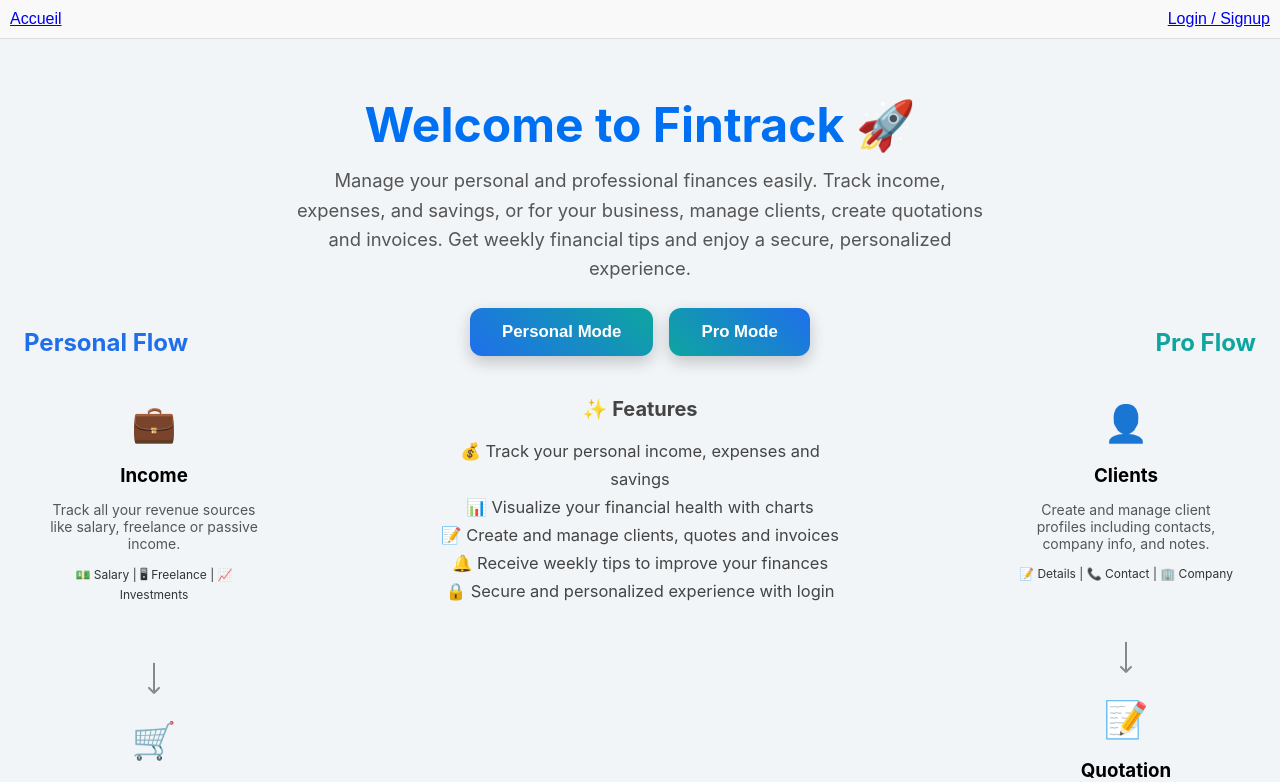
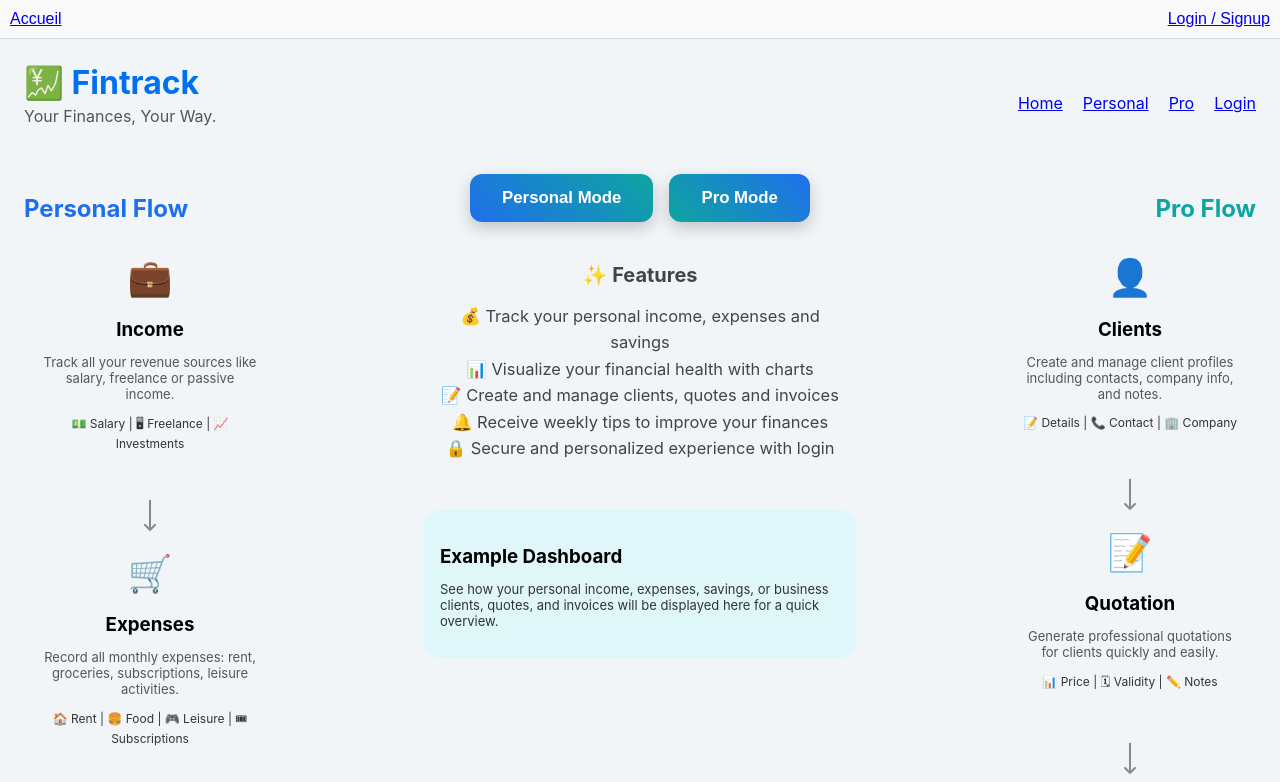
Before and after one commit to allanbavajee/fintrack, a Next.js app: page / in a window 1280 px wide. Shown: the top 782 px of the page. Built offline with nearby package versions, Linux system fonts and the light colour scheme; no server answers.

Commit message:
Update index.js

```diff
--- a/pages/index.js
+++ b/pages/index.js
@@ -20,8 +20,8 @@
 
   const cardStyle = {
     borderRadius: 16,
-    padding: "20px",
-    marginBottom: 24,
+    padding: "16px",
+    marginBottom: 16,
     maxWidth: 220,
     textAlign: "center",
     position: "relative",
@@ -29,7 +29,7 @@
     transform: animate ? "translateY(0)" : "translateY(20px)",
     transition: "opacity 0.6s ease, transform 0.6s ease, transform 0.3s ease, box-shadow 0.3s ease",
     cursor: "pointer",
-    backgroundColor: "transparent", // transparent, pas de fond blanc
+    backgroundColor: "transparent",
   };
 
   const arrowSVG = (
@@ -42,44 +42,50 @@
   return (
     <div style={{ minHeight: "100vh", padding: 24, background: "#f2f5f8", fontFamily: "Inter, Arial, sans-serif", position: "relative" }}>
       {/* Header */}
-      <div style={{ textAlign: "center", marginBottom: 24 }}>
-        <h1 style={{ fontSize: "3rem", marginBottom: 12 }}>Welcome to Fintrack 🚀</h1>
-        <p style={{ fontSize: "1.15rem", color: "#555", maxWidth: 700, margin: "0 auto", lineHeight: 1.6 }}>
-          Manage your personal and professional finances easily. Track income, expenses, and savings, or for your business, manage clients, create quotations and invoices. Get weekly financial tips and enjoy a secure, personalized experience.
-        </p>
-      </div>
+      <header style={{ display: "flex", justifyContent: "space-between", alignItems: "center", marginBottom: 32 }}>
+        <div>
+          <h1 style={{ fontSize: "2rem", margin: 0 }}>💹 Fintrack</h1>
+          <p style={{ fontSize: "1rem", color: "#555", marginTop: 4 }}>Your Finances, Your Way.</p>
+        </div>
+        <nav style={{ display: "flex", gap: 20 }}>
+          <Link href="/">Home</Link>
+          <Link href="/personal">Personal</Link>
+          <Link href="/pro">Pro</Link>
+          <Link href="/login">Login</Link>
+        </nav>
+      </header>
 
       {/* Main Layout */}
       <div style={{ display: "flex", justifyContent: "space-between", maxWidth: 1300, margin: "0 auto", gap: 48 }}>
         {/* Personal Flow (Left) */}
         <div style={{ display: "flex", flexDirection: "column", alignItems: "flex-start" }}>
-          <h2 style={{ color: "#1f6feb", marginBottom: 24 }}>Personal Flow</h2>
+          <h2 style={{ color: "#1f6feb", marginBottom: 16, textAlign: "center" }}>Personal Flow</h2>
           {personalSteps.map((item, index) => (
             <div key={item.step} style={{ position: "relative" }}>
               <div style={cardStyle}
                 onMouseEnter={e => { e.currentTarget.style.transform = "scale(1.05)"; e.currentTarget.style.boxShadow = "0 12px 28px rgba(0,0,0,0.15)"; }}
                 onMouseLeave={e => { e.currentTarget.style.transform = "scale(1)"; e.currentTarget.style.boxShadow = "none"; }}
               >
-                <div style={{ fontSize: 36, marginBottom: 8 }}>{item.icon}</div>
-                <h3 style={{ marginBottom: 6 }}>{item.title}</h3>
-                <p style={{ fontSize: 14, color: "#555" }}>{item.desc}</p>
-                <p style={{ fontSize: 12, color: "#333", marginTop: 6 }}>{item.extra}</p>
+                <div style={{ fontSize: 36, marginBottom: 6 }}>{item.icon}</div>
+                <h3 style={{ marginBottom: 4 }}>{item.title}</h3>
+                <p style={{ fontSize: 13, color: "#555" }}>{item.desc}</p>
+                <p style={{ fontSize: 12, color: "#333", marginTop: 4 }}>{item.extra}</p>
               </div>
               {index < personalSteps.length - 1 && arrowSVG}
             </div>
           ))}
         </div>
 
-        {/* Center - Buttons + Features */}
+        {/* Center - Buttons + Features + mini dashboard */}
         <div style={{ display: "flex", flexDirection: "column", alignItems: "center", maxWidth: 400 }}>
           <div style={{ display: "flex", gap: 16, marginBottom: 24 }}>
             <Link href="/personal"><button style={{ padding:"14px 32px", borderRadius:12, border:"none", cursor:"pointer", background:"linear-gradient(45deg, #1f6feb, #0ea5a0)", color:"#fff", fontWeight:700, fontSize:"1.05rem", boxShadow:"0 6px 16px rgba(0,0,0,0.2)", transition:"transform 0.2s ease, box-shadow 0.2s ease" }}>Personal Mode</button></Link>
             <Link href="/pro"><button style={{ padding:"14px 32px", borderRadius:12, border:"none", cursor:"pointer", background:"linear-gradient(45deg, #0ea5a0, #1f6feb)", color:"#fff", fontWeight:700, fontSize:"1.05rem", boxShadow:"0 6px 16px rgba(0,0,0,0.2)", transition:"transform 0.2s ease, box-shadow 0.2s ease" }}>Pro Mode</button></Link>
           </div>
 
-          <div style={{ textAlign: "center", color: "#444", marginBottom: 12 }}>
+          <div style={{ textAlign: "center", color: "#444", marginBottom: 16 }}>
             <h2 style={{ fontSize: "1.25rem", marginBottom: 12 }}>✨ Features</h2>
-            <ul style={{ listStyle: "none", paddingLeft: 0, lineHeight: 1.7, fontSize: "1.03rem" }}>
+            <ul style={{ listStyle: "none", paddingLeft: 0, lineHeight: 1.6, fontSize: "1.03rem" }}>
               <li>💰 Track your personal income, expenses and savings</li>
               <li>📊 Visualize your financial health with charts</li>
               <li>📝 Create and manage clients, quotes and invoices</li>
@@ -87,27 +93,38 @@
               <li>🔒 Secure and personalized experience with login</li>
             </ul>
           </div>
+
+          {/* Mini dashboard illustration pour remplir le vide */}
+          <div style={{ marginTop: 16, width: "100%", padding: 16, background: "#e0f7fa", borderRadius: 16 }}>
+            <h3 style={{ marginBottom: 12 }}>Example Dashboard</h3>
+            <p style={{ fontSize: 13, color: "#333" }}>See how your personal income, expenses, savings, or business clients, quotes, and invoices will be displayed here for a quick overview.</p>
+          </div>
         </div>
 
         {/* Pro Flow (Right) */}
         <div style={{ display: "flex", flexDirection: "column", alignItems: "flex-end" }}>
-          <h2 style={{ color: "#0ea5a0", marginBottom: 24 }}>Pro Flow</h2>
+          <h2 style={{ color: "#0ea5a0", marginBottom: 16, textAlign: "center" }}>Pro Flow</h2>
           {proSteps.map((item, index) => (
             <div key={item.step} style={{ position: "relative" }}>
               <div style={cardStyle}
                 onMouseEnter={e => { e.currentTarget.style.transform = "scale(1.05)"; e.currentTarget.style.boxShadow = "0 12px 28px rgba(0,0,0,0.15)"; }}
                 onMouseLeave={e => { e.currentTarget.style.transform = "scale(1)"; e.currentTarget.style.boxShadow = "none"; }}
               >
-                <div style={{ fontSize: 36, marginBottom: 8 }}>{item.icon}</div>
-                <h3 style={{ marginBottom: 6 }}>{item.title}</h3>
-                <p style={{ fontSize: 14, color: "#555" }}>{item.desc}</p>
-                <p style={{ fontSize: 12, color: "#333", marginTop: 6 }}>{item.extra}</p>
+                <div style={{ fontSize: 36, marginBottom: 6 }}>{item.icon}</div>
+                <h3 style={{ marginBottom: 4 }}>{item.title}</h3>
+                <p style={{ fontSize: 13, color: "#555" }}>{item.desc}</p>
+                <p style={{ fontSize: 12, color: "#333", marginTop: 4 }}>{item.extra}</p>
               </div>
               {index < proSteps.length - 1 && arrowSVG}
             </div>
           ))}
         </div>
       </div>
+
+      {/* Footer */}
+      <footer style={{ marginTop: 48, textAlign: "center", padding: 16, borderTop: "1px solid #ccc", fontSize: 13, color: "#555" }}>
+        © 2025 Fintrack. All rights reserved. | <Link href="/privacy">Privacy Policy</Link> | <Link href="/contact">Contact</Link>
+      </footer>
     </div>
   );
 }
```
